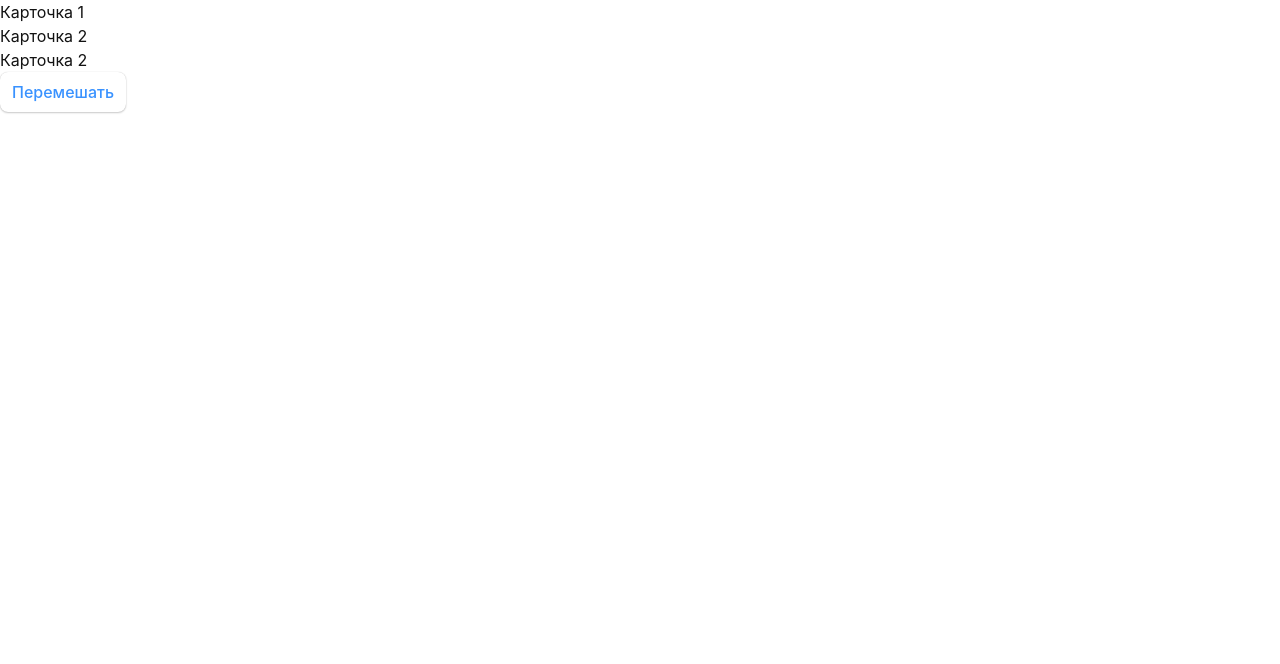
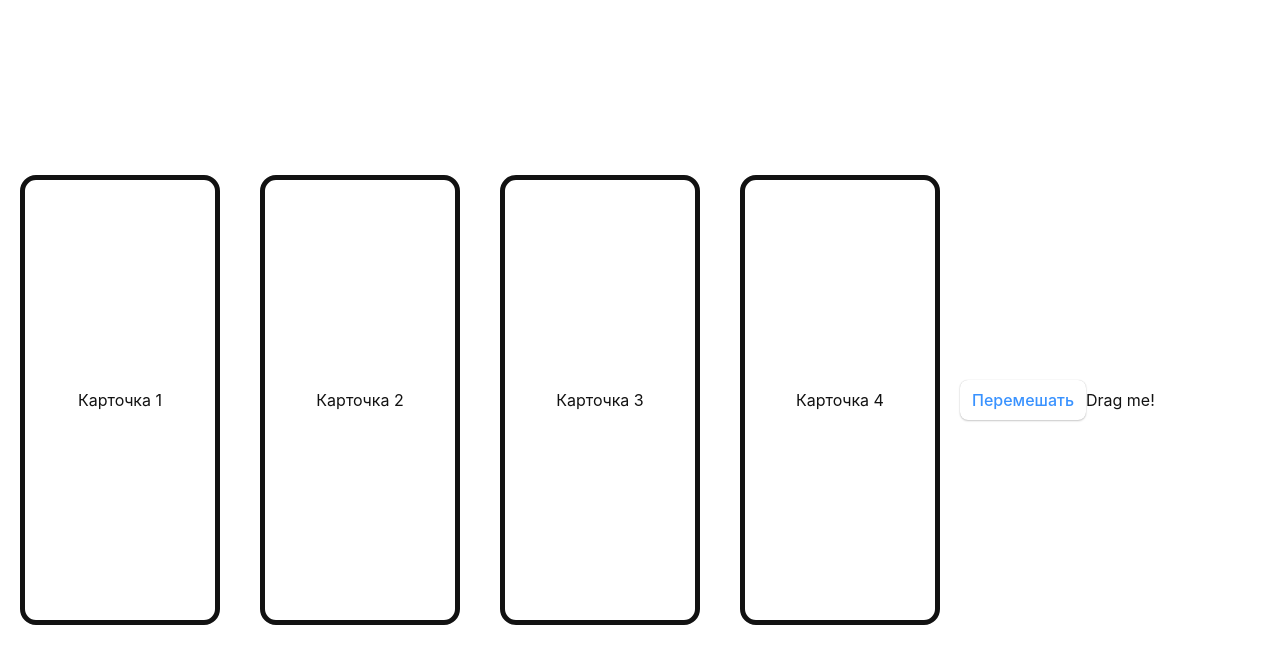
Before and after one commit to 7GBars/react_routing_learning, a React (Vite) app: page /ux in a window 1280 px wide. Shown: the top 664 px of the page. Built offline with nearby package versions, Linux system fonts and the light colour scheme.

Commit message:
-настроить первоначальную установку drag and drop

```diff
--- a/package.json
+++ b/package.json
@@ -15,6 +15,7 @@
     "react": "^18.2.0",
     "react-dom": "^18.2.0",
     "react-router-dom": "^6.22.1",
+    "sass": "^1.71.1",
     "sort-by": "^1.2.0"
   },
   "devDependencies": {
--- /dev/null
+++ b/src/Components/cards/Card.tsx
@@ -0,0 +1,51 @@
+import {FC} from "react";
+
+import './card.css';
+export interface Card {
+  id: number;
+  order: number;
+  title: string
+}
+export const Card: FC<{cardInfo: Card}> = ({cardInfo}) =>  {
+
+
+
+
+  function dragStartHandler(_e: React.DragEvent<HTMLDivElement>, card: Card) {
+    console.log( 'Взяли карточку', card);
+  }
+  function dragEndHandler(e: React.DragEvent<HTMLDivElement>) {
+     console.log(e, 'Отпустили')
+    const targetElement = e.target as HTMLElement
+    targetElement.style.background = 'white';
+  }
+
+  function dragOverHandler(e: React.DragEvent<HTMLDivElement>) {
+    e.preventDefault();
+    const targetElement = e.target as HTMLElement
+    targetElement.style.background = 'lightgrey';
+  }
+  function dragLeaveHandler(e: React.DragEvent<HTMLDivElement>) {
+   console.log(e, 'Вышли за пределы другой карточки')
+  }
+  function dropHandler(e:  React.DragEvent<HTMLDivElement>, card: Card) {
+    e.preventDefault();
+    console.log('карта на которую скинули', card)
+
+  }
+  return (
+    <div
+      className={'card'}
+      draggable={true}
+
+      onDragStart={(e) => dragStartHandler(e, cardInfo)}
+      onDragLeave={(e) => dragLeaveHandler(e)}
+      onDragEnd={(e) => dragEndHandler(e)}
+      onDragOver={(e) =>  dragOverHandler(e)}
+      onDrop={(e) => dropHandler(e, cardInfo)}
+
+    >
+      {cardInfo.title}
+    </div>
+  );
+}
--- /dev/null
+++ b/src/Components/cards/card.css
@@ -0,0 +1,23 @@
+* {
+  margin: 0;
+  padding: 0;
+  box-size: border-box;
+}
+.UX--centered {
+  display: flex;
+  justify-content: center;
+  align-items: center;
+}
+.card {
+  width: 200px;
+  height: 450px;
+  border: 5px solid;
+  border-radius: 1rem;
+
+  display: flex;
+
+  justify-content: center;
+  align-items: center;
+  margin: 20px;
+  cursor: grab;
+}
--- /dev/null
+++ b/src/Components/rdagTest/dragTest.scss
@@ -0,0 +1,3 @@
+.draggable-element {
+  cursor: move;
+}
--- /dev/null
+++ b/src/Components/rdagTest/dragTest.tsx
@@ -0,0 +1,23 @@
+
+import './dragTest.scss';
+
+
+
+export function DragTest() {
+  function dragStartHandler(e: any) {
+    e.dataTransfer.setData('text/plain', e.target.id);
+    e.dataTransfer.dropEffect = 'move';
+  }
+
+  return (
+    <div
+      draggable
+      onDragStart={dragStartHandler}
+      id="dragTarget"
+      className="draggable-element"
+    >
+      Drag me!
+    </div>
+  );
+
+}
--- a/src/routes/UX.tsx
+++ /dev/null
@@ -1,16 +0,0 @@
-import {useState} from "react";
-
-export function UX() {
-  const [cards, setCards] = useState([
-    {id: 1, order: 1, title: 'Карточка 1'},
-    {id: 2, order: 2, title: 'Карточка 2'},
-    {id: 2, order: 2, title: 'Карточка 2'},
-  ]);
-
-  return (
-    <div>
-      {cards.map(c => <div>{c.title}</div>)}
-      <button onClick={() => setCards(cards)}>Перемешать</button>
-    </div>
-  );
-}
--- /dev/null
+++ b/src/routes/UX/UX.tsx
@@ -0,0 +1,21 @@
+import {useState} from "react";
+import {Card} from "../../Components/cards/Card.tsx";
+
+import './ux.scss';
+import {DragTest} from "../../Components/rdagTest/dragTest.tsx";
+export function UX() {
+  const [cards, setCards] = useState<Card[]>([
+    {id: 1, order: 1, title: 'Карточка 1'},
+    {id: 2, order: 2, title: 'Карточка 2'},
+    {id: 3, order: 3, title: 'Карточка 3'},
+    {id: 4, order: 4, title: 'Карточка 4'},
+  ]);
+
+  return (
+    <div className={'UX--centered'}>
+      {cards.map(c => <Card cardInfo={c}/>)}
+      <button onClick={() => setCards(cards)}>Перемешать</button>
+      <DragTest/>
+    </div>
+  );
+}
--- a/src/routes/index.ts
+++ b/src/routes/index.ts
@@ -1,2 +1,2 @@
-export { UX } from './UX.tsx';
+export { UX } from './UX/UX.tsx';
 export { Root } from './root.tsx';
```
Also changed, not shown: src/routes/UX/ux.scss (added), 1 other file (tests, documents, lock files or other folders).
